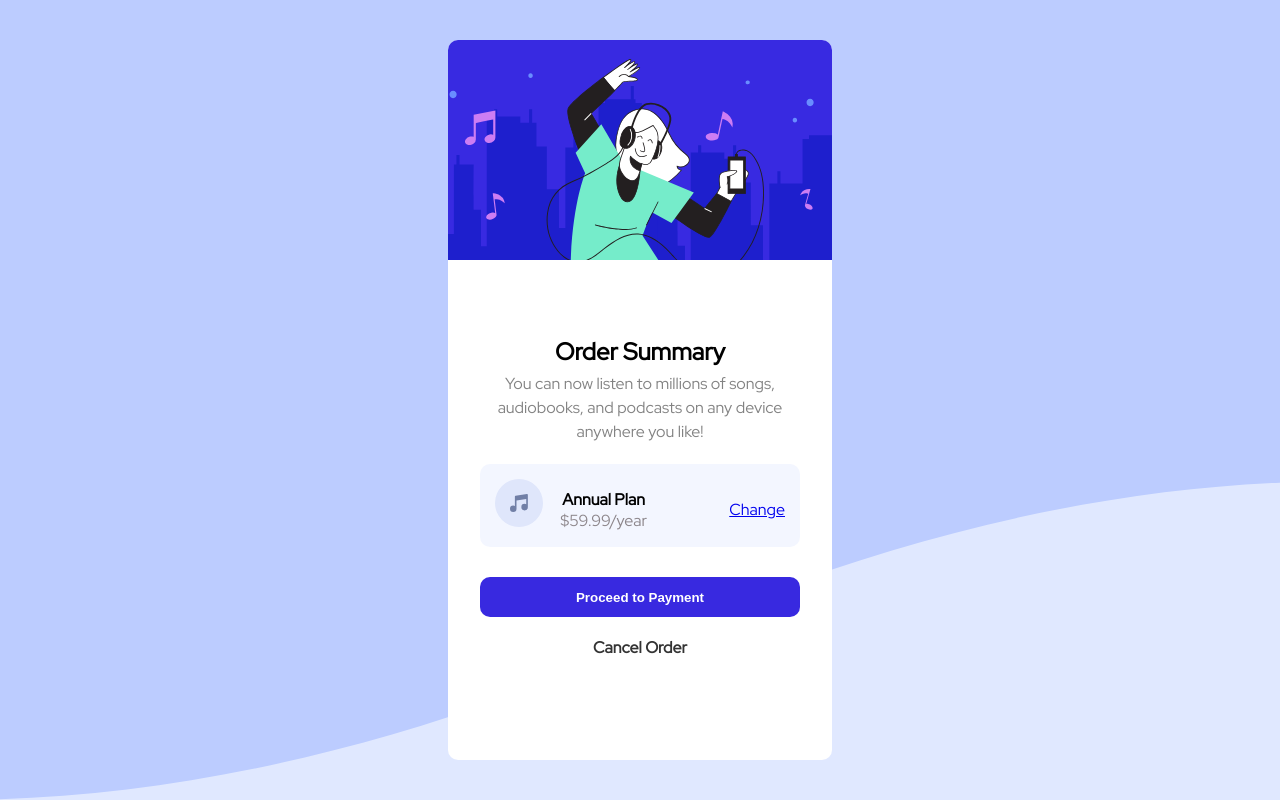
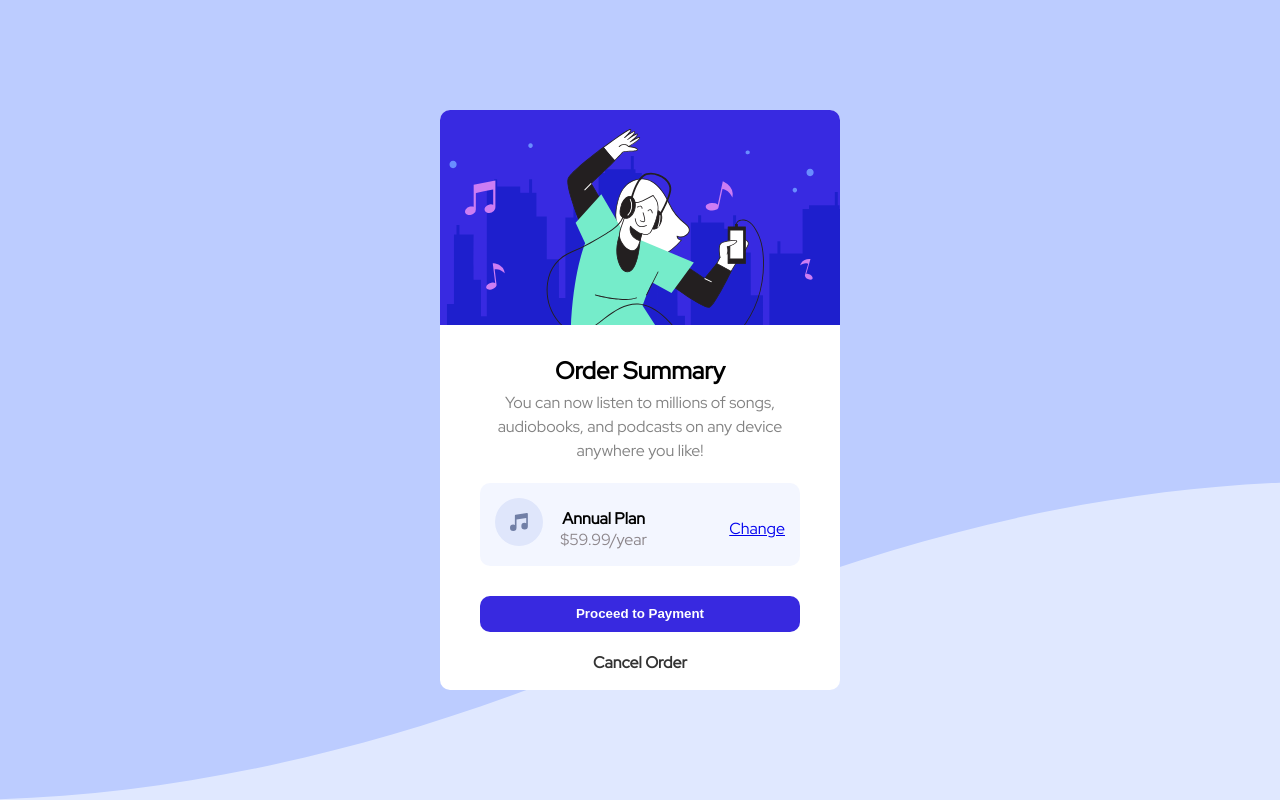
Before and after one commit to Tosho4real/Order-summaty-component-main, a plain HTML site: page index.html in a window 1280 px wide. Drawn offline with Linux system fonts and the light colour scheme.

Commit message:
fixed responsiveness for desktop view

```diff
--- a/style.css
+++ b/style.css
@@ -104,8 +104,8 @@ body {
     height: 100vh;
 }
 .container {
-    height: 90%;
-    width: 30%;
+    height: 580px;
+    width: 25rem;
 }
 .content {
     max-height: 60%;
@@ -124,13 +124,16 @@ body {
 button {
     margin-top: 10px;
     width: 24em;
-    height: 3em;
+    padding: 10px;
 }
 h1 {
     margin-bottom: 5px;
 }
 .plan {
    margin-right: 50px;
+  }
+  .footer {
+    margin-bottom: 20px;
   }
 
 
```
